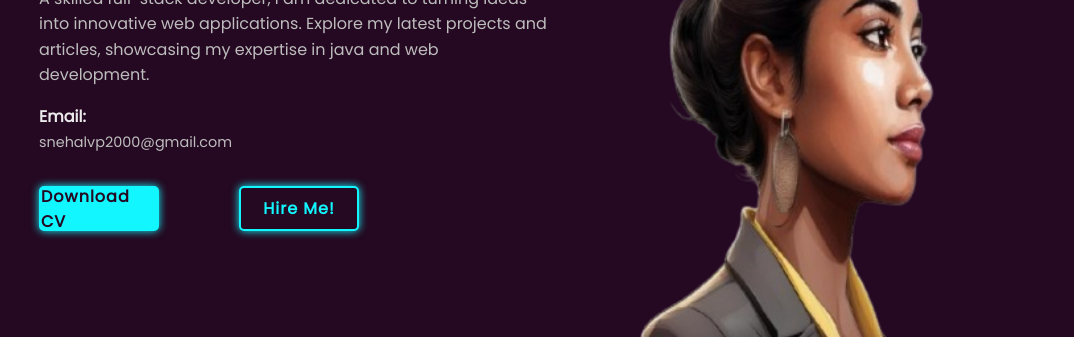
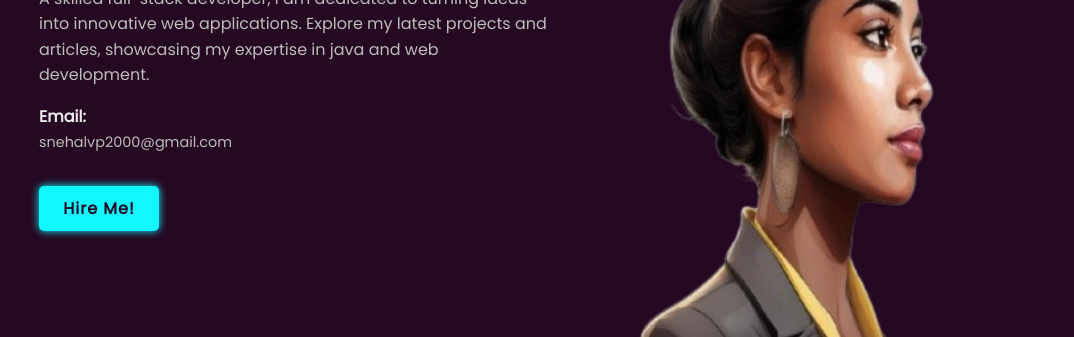
Before and after one commit to SnehalPardeshi/Portfolio, a plain HTML site: page index.html in a window 1280 px wide. Shown: the part 267-604 px from the top of the page, without its empty margins (89-1163 px from the left). Drawn offline with nearby package versions, Linux system fonts and the light colour scheme.

Commit message:
Update index.html

```diff
--- a/index.html
+++ b/index.html
@@ -51,7 +51,7 @@
       </div>
 
       <div class="btn-box">
-        <a target="_blank" href="Snehal_Pardeshi_Full_Stack_Java_Developer.pdf" class="btn">Download CV</a>
+<!--         <a target="_blank" href="Snehal_Pardeshi_Full_Stack_Java_Developer.pdf" class="btn">Download CV</a> -->
         <a href="#" class="btn">Hire Me!</a>
       </div>
 
```
